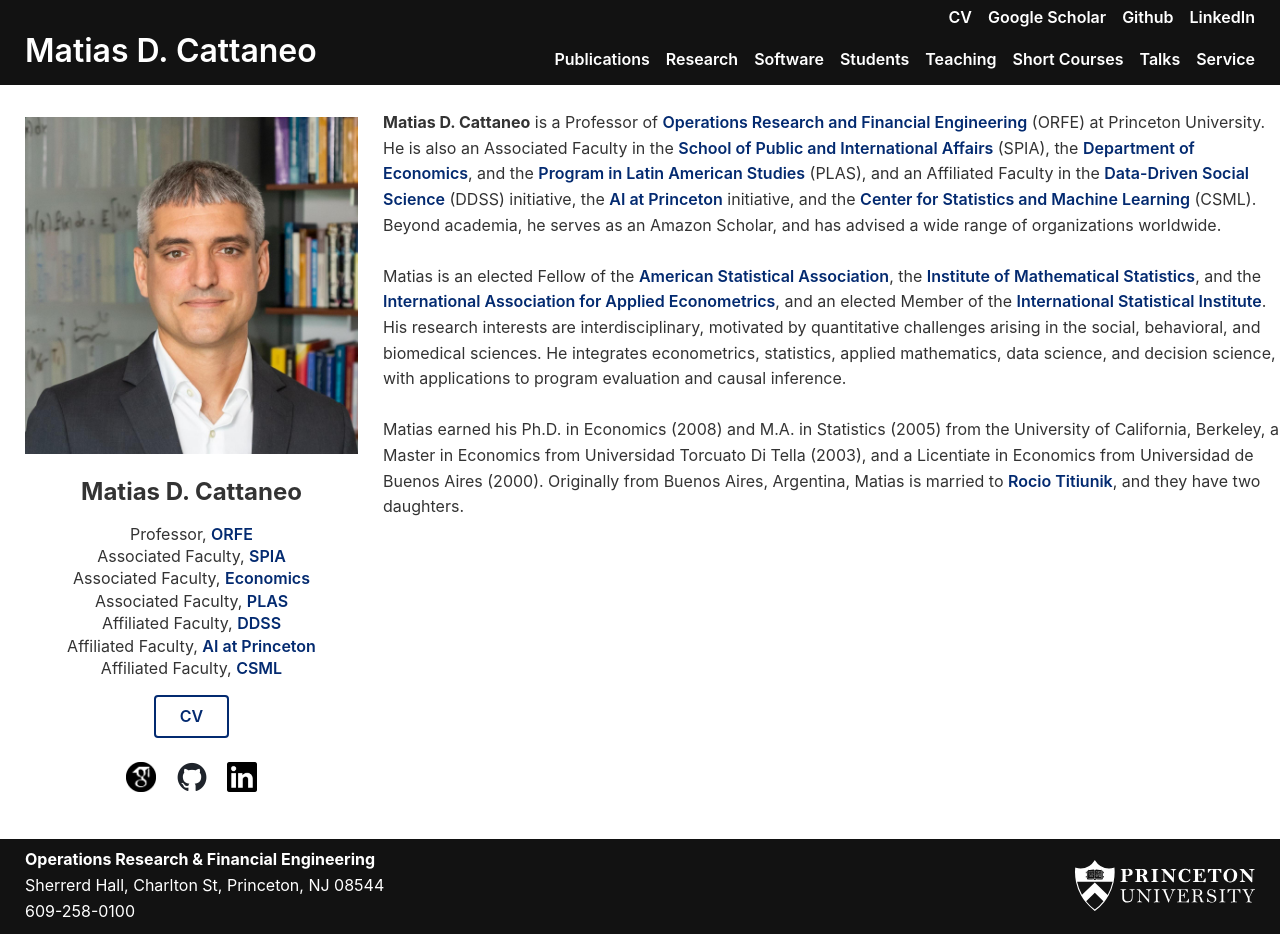
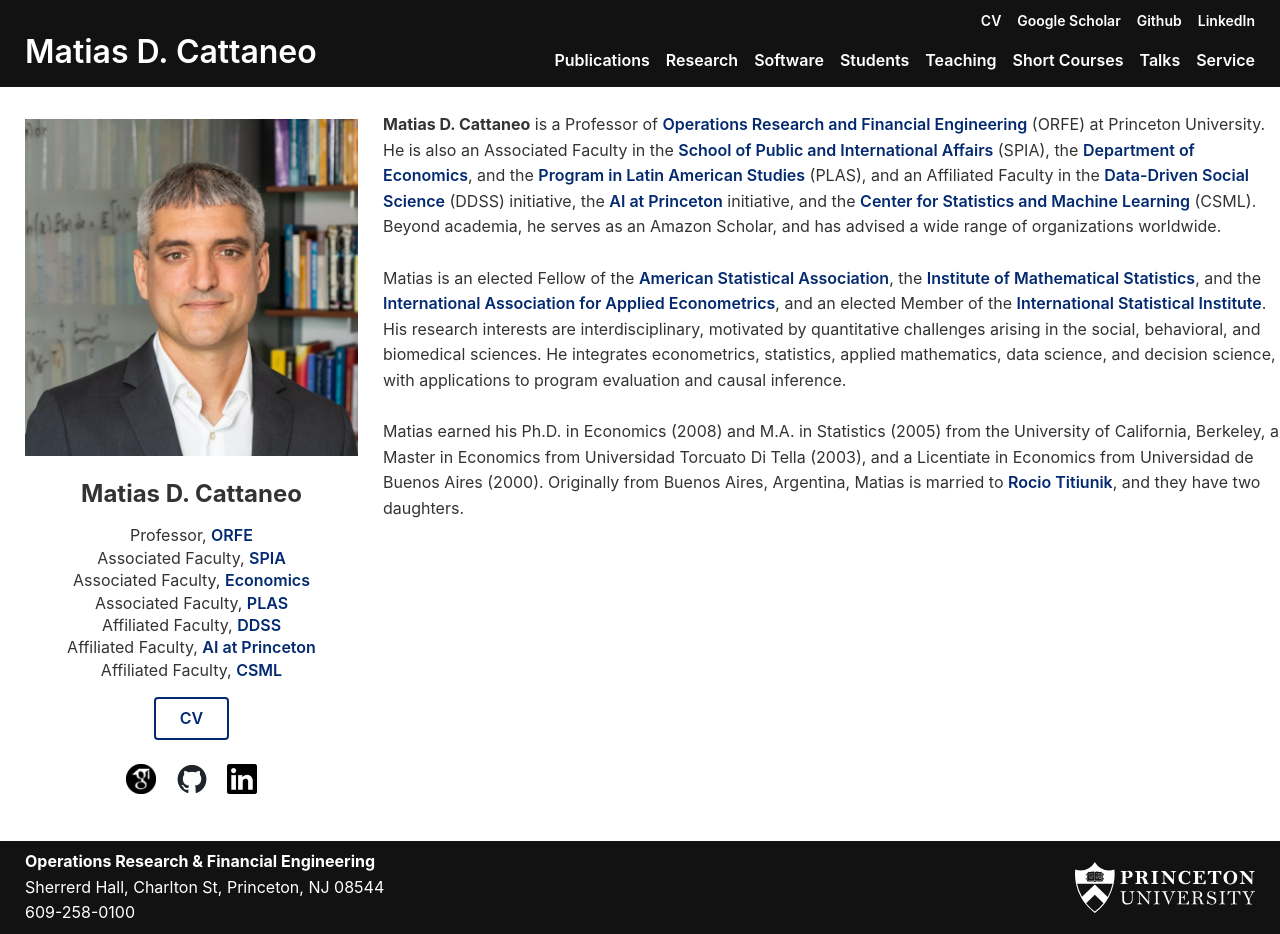
Before and after one commit to mdcattaneo/mdcattaneo.github.io, a Jekyll site: the page built from index.html, in a window 1280 px wide and 934 px high. Built offline with Jekyll 4.4.1, drawn with Linux system fonts in a browser that asks for light colours; some web fonts are replaced.

Commit message:
Added website file

```diff
--- a/_includes/header.html
+++ b/_includes/header.html
@@ -6,7 +6,7 @@
 
   <!-- CSS-only mobile menu toggle -->
   <input type="checkbox" id="menu-toggle" class="menu-toggle" aria-label="Open navigation menu" aria-expanded="false" />
-  <label for="menu-toggle" class="menu-label" aria-label="Open navigation menu">MENU</label>
+  <label for="menu-toggle" class="menu-label" aria-label="Open navigation menu">Menu</label>
 
   <div class="navigation">
   <label for="menu-toggle" class="menu-close" aria-label="Close menu">&times;</label> <!-- Close button for mobile overlay -->
--- a/assets/css/styles.css
+++ b/assets/css/styles.css
@@ -175,6 +175,7 @@ header h1 a:hover {
   .utility-menu {
     order: 2; /* Utility menu appears second */
     margin-top: 1rem;
+	font-size: 12px;
   }
 }
 
@@ -222,6 +223,11 @@ header h1 a:hover {
     display: flex;
     flex-wrap: wrap;
     gap: 1rem; /* Horizontal layout on desktop */
+  }
+
+  .utility-menu {
+    margin-top: 5px;
+	font-size: 14px;
   }
 }
 
```
Also changed, not shown: 13 other files.
